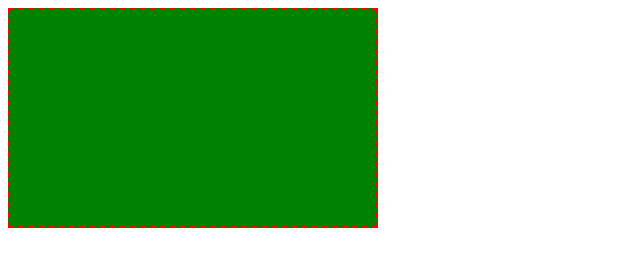
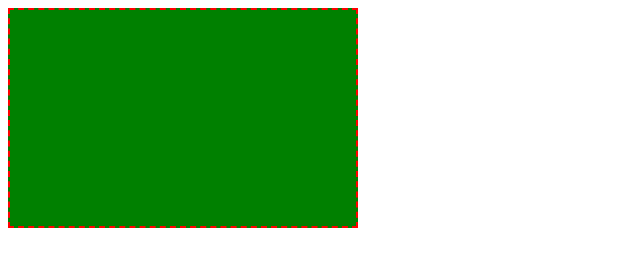
Before and after one commit to MaksimKhandeshyn/HW-11, a plain HTML site: page index.html in a window 1280 px wide. Shown: the whole page, without its empty margins (0-640 px from the left). Drawn offline with Linux system fonts and the light colour scheme.

Commit message:
remale style.css

```diff
--- a/css/style.css
+++ b/css/style.css
@@ -1,7 +1,8 @@
 .element {
-    height: 181px;
-    width: 326px;
-    padding: 15px 20px 20px;/*Можно ли тут сделать padding: 15px, 40px? Как ни как два одинаковых значений*/
+    box-sizing: border-box;
+    height: 220px;
+    width: 350px;
+    padding: 15px 10px 20px;/*Можно ли тут сделать padding: 15px, 40px? Как ни как два одинаковых значений*/
     margin-bottom: 30px;
     border: dashed red 2px;
     background-color: green;
```
